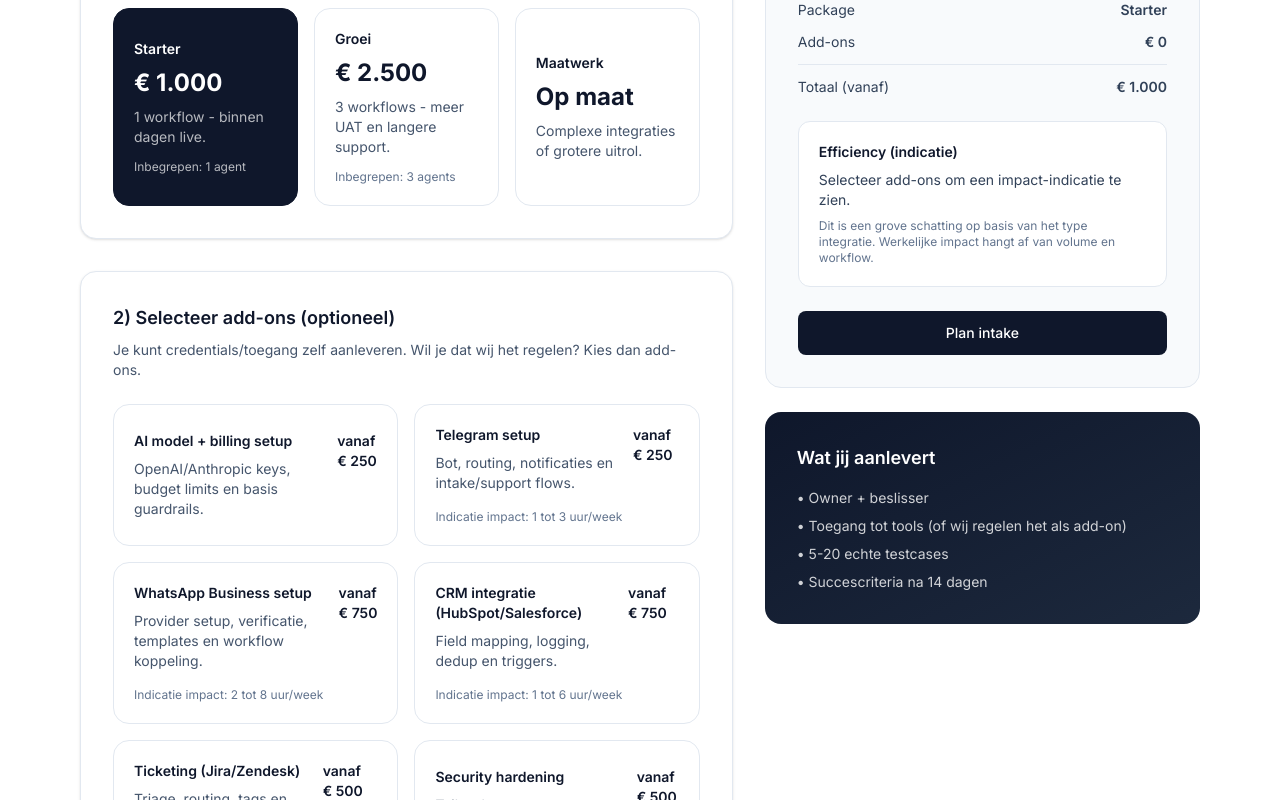
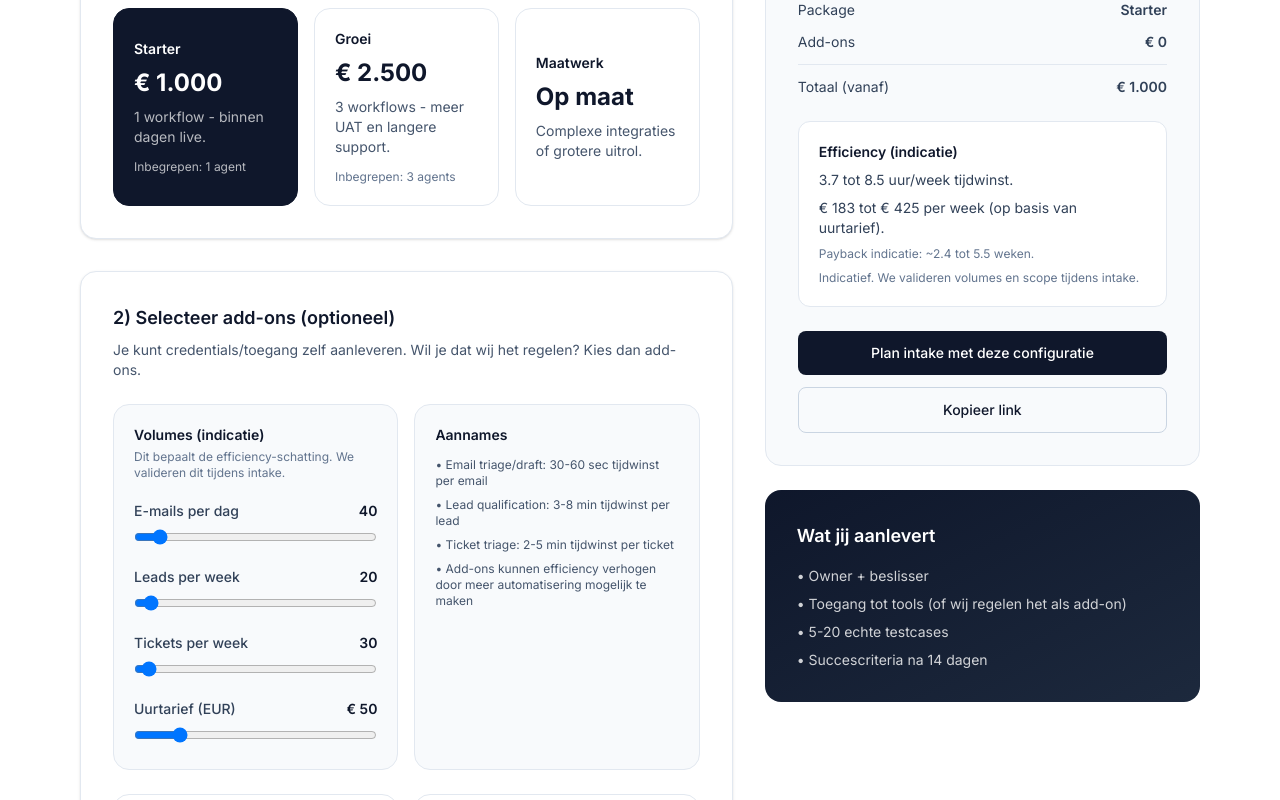
Before and after one commit to openclawbot69420-ux/youraiworker-site, a Next.js app: page /configure in a window 1280 px wide. Shown: the part 480-1280 px from the top of the page. Built offline with nearby package versions, Linux system fonts and the light colour scheme.

Commit message:
feat: configurator sliders + saved config to contact + better ROI estimate

```diff
--- a/src/app/configure/ui.tsx
+++ b/src/app/configure/ui.tsx
@@ -112,9 +112,31 @@ const currency = (value: number) => {
   }).format(value)
 }
 
+const CONFIG_STORAGE_KEY = "yaiw_config_v1"
+
+type ConfigPayload = {
+  selectedPackage: PackageKey
+  selectedAddOns: AddOnKey[]
+  volumes: {
+    emailsPerDay: number
+    leadsPerWeek: number
+    ticketsPerWeek: number
+  }
+  hourlyRateEuro: number
+  savedAtIso: string
+}
+
+const clamp = (value: number, min: number, max: number) => {
+  return Math.max(min, Math.min(max, value))
+}
+
 export const ConfigureUI: React.FC = () => {
   const [selectedPackage, setSelectedPackage] = useState<PackageKey>("starter")
   const [selectedAddOns, setSelectedAddOns] = useState<AddOnKey[]>([])
+  const [emailsPerDay, setEmailsPerDay] = useState<number>(40)
+  const [leadsPerWeek, setLeadsPerWeek] = useState<number>(20)
+  const [ticketsPerWeek, setTicketsPerWeek] = useState<number>(30)
+  const [hourlyRateEuro, setHourlyRateEuro] = useState<number>(50)
 
   const activePackage = useMemo(() => {
     return PACKAGES.find((p) => p.key === selectedPackage)!
@@ -130,16 +152,60 @@ export const ConfigureUI: React.FC = () => {
 
     const totalFrom = selectedPackage === "maatwerk" ? null : baseCost + addOnsCost
 
-    const minHours = activeAddOns.reduce((sum, a) => sum + a.efficiencyMinHoursPerWeek, 0)
-    const maxHours = activeAddOns.reduce((sum, a) => sum + a.efficiencyMaxHoursPerWeek, 0)
+    // Conservative baseline assumptions (transparent):
+    // - Email triage: 30-60 sec saved per email (for the portion that is triage/draft)
+    // - Lead qual: 3-8 min saved per lead
+    // - Ticket triage: 2-5 min saved per ticket
+    const emailMinHours = (emailsPerDay * 5 * 0.5) / 60
+    const emailMaxHours = (emailsPerDay * 5 * 1.0) / 60
+
+    const leadMinHours = (leadsPerWeek * 3) / 60
+    const leadMaxHours = (leadsPerWeek * 8) / 60
+
+    const ticketMinHours = (ticketsPerWeek * 2) / 60
+    const ticketMaxHours = (ticketsPerWeek * 5) / 60
+
+    // Add-ons can unlock more automation; we use them as multipliers only when relevant.
+    const hasTelegramOrWhatsApp = activeAddOns.some((a) => a.key === "telegram" || a.key === "whatsapp")
+    const hasCrmOrTicketing = activeAddOns.some((a) => a.key === "crm" || a.key === "ticketing")
+
+    const multiplier = 1 + (hasTelegramOrWhatsApp ? 0.15 : 0) + (hasCrmOrTicketing ? 0.15 : 0)
+
+    const baseMin = (emailMinHours + leadMinHours + ticketMinHours) * multiplier
+    const baseMax = (emailMaxHours + leadMaxHours + ticketMaxHours) * multiplier
+
+    // Keep the previously used "add-ons impact" as a smaller, additive indicator
+    const addOnsMinHours = activeAddOns.reduce((sum, a) => sum + a.efficiencyMinHoursPerWeek, 0)
+    const addOnsMaxHours = activeAddOns.reduce((sum, a) => sum + a.efficiencyMaxHoursPerWeek, 0)
+
+    const efficiencyMin = Math.max(0, baseMin + addOnsMinHours)
+    const efficiencyMax = Math.max(efficiencyMin, baseMax + addOnsMaxHours)
+
+    const savingsEuroMinPerWeek = efficiencyMin * hourlyRateEuro
+    const savingsEuroMaxPerWeek = efficiencyMax * hourlyRateEuro
+
+    const paybackWeeksMin = totalFrom ? totalFrom / Math.max(1, savingsEuroMaxPerWeek) : null
+    const paybackWeeksMax = totalFrom ? totalFrom / Math.max(1, savingsEuroMinPerWeek) : null
 
     return {
       totalFrom,
       addOnsCost,
-      efficiencyMin: minHours,
-      efficiencyMax: maxHours,
+      efficiencyMin,
+      efficiencyMax,
+      savingsEuroMinPerWeek,
+      savingsEuroMaxPerWeek,
+      paybackWeeksMin,
+      paybackWeeksMax,
     }
-  }, [activeAddOns, activePackage.priceEuro, selectedPackage])
+  }, [
+    activeAddOns,
+    activePackage.priceEuro,
+    emailsPerDay,
+    hourlyRateEuro,
+    leadsPerWeek,
+    selectedPackage,
+    ticketsPerWeek,
+  ])
 
   const toggleAddOn = (key: AddOnKey) => {
     setSelectedAddOns((prev) => {
@@ -149,6 +215,31 @@ export const ConfigureUI: React.FC = () => {
       return [...prev, key]
     })
   }
+
+  const configPayload: ConfigPayload = {
+    selectedPackage,
+    selectedAddOns,
+    volumes: {
+      emailsPerDay,
+      leadsPerWeek,
+      ticketsPerWeek,
+    },
+    hourlyRateEuro,
+    savedAtIso: new Date().toISOString(),
+  }
+
+  const persistConfig = () => {
+    try {
+      localStorage.setItem(CONFIG_STORAGE_KEY, JSON.stringify(configPayload))
+    } catch {
+      // ignore
+    }
+  }
+
+  const shareLink = useMemo(() => {
+    const encoded = encodeURIComponent(JSON.stringify(configPayload))
+    return `/contact?config=${encoded}`
+  }, [configPayload])
 
   return (
     <div className="grid gap-8 lg:grid-cols-[1.2fr_0.8fr]">
@@ -189,6 +280,92 @@ export const ConfigureUI: React.FC = () => {
           <p className="mt-2 text-sm text-slate-600">
             Je kunt credentials/toegang zelf aanleveren. Wil je dat wij het regelen? Kies dan add-ons.
           </p>
+
+          <div className="mt-6 grid gap-4 md:grid-cols-2">
+            <div className="rounded-2xl border border-slate-200 bg-slate-50 p-5">
+              <p className="text-sm font-semibold text-slate-900">Volumes (indicatie)</p>
+              <p className="mt-1 text-xs text-slate-500">
+                Dit bepaalt de efficiency-schatting. We valideren dit tijdens intake.
+              </p>
+
+              <div className="mt-5 space-y-4">
+                <div>
+                  <div className="flex items-center justify-between text-sm">
+                    <label htmlFor="emails" className="font-medium text-slate-700">E-mails per dag</label>
+                    <span className="font-semibold text-slate-900">{emailsPerDay}</span>
+                  </div>
+                  <input
+                    id="emails"
+                    type="range"
+                    min={0}
+                    max={500}
+                    value={emailsPerDay}
+                    onChange={(e) => setEmailsPerDay(Number(e.target.value))}
+                    className="mt-2 w-full"
+                  />
+                </div>
+
+                <div>
+                  <div className="flex items-center justify-between text-sm">
+                    <label htmlFor="leads" className="font-medium text-slate-700">Leads per week</label>
+                    <span className="font-semibold text-slate-900">{leadsPerWeek}</span>
+                  </div>
+                  <input
+                    id="leads"
+                    type="range"
+                    min={0}
+                    max={500}
+                    value={leadsPerWeek}
+                    onChange={(e) => setLeadsPerWeek(Number(e.target.value))}
+                    className="mt-2 w-full"
+                  />
+                </div>
+
+                <div>
+                  <div className="flex items-center justify-between text-sm">
+                    <label htmlFor="tickets" className="font-medium text-slate-700">Tickets per week</label>
+                    <span className="font-semibold text-slate-900">{ticketsPerWeek}</span>
+                  </div>
+                  <input
+                    id="tickets"
+                    type="range"
+                    min={0}
+                    max={1000}
+                    value={ticketsPerWeek}
+                    onChange={(e) => setTicketsPerWeek(Number(e.target.value))}
+                    className="mt-2 w-full"
+                  />
+                </div>
+
+                <div>
+                  <div className="flex items-center justify-between text-sm">
+                    <label htmlFor="rate" className="font-medium text-slate-700">Uurtarief (EUR)</label>
+                    <span className="font-semibold text-slate-900">{currency(hourlyRateEuro)}</span>
+                  </div>
+                  <input
+                    id="rate"
+                    type="range"
+                    min={20}
+                    max={200}
+                    step={5}
+                    value={hourlyRateEuro}
+                    onChange={(e) => setHourlyRateEuro(Number(e.target.value))}
+                    className="mt-2 w-full"
+                  />
+                </div>
+              </div>
+            </div>
+
+            <div className="rounded-2xl border border-slate-200 bg-slate-50 p-5">
+              <p className="text-sm font-semibold text-slate-900">Aannames</p>
+              <ul className="mt-3 space-y-2 text-xs text-slate-600">
+                <li>• Email triage/draft: 30-60 sec tijdwinst per email</li>
+                <li>• Lead qualification: 3-8 min tijdwinst per lead</li>
+                <li>• Ticket triage: 2-5 min tijdwinst per ticket</li>
+                <li>• Add-ons kunnen efficiency verhogen door meer automatisering mogelijk te maken</li>
+              </ul>
+            </div>
+          </div>
 
           <div className="mt-6 grid gap-4 md:grid-cols-2">
             {ADDONS.map((a) => {
@@ -253,22 +430,44 @@ export const ConfigureUI: React.FC = () => {
           <div className="mt-6 rounded-xl border border-slate-200 bg-white p-5">
             <p className="text-sm font-semibold text-slate-900">Efficiency (indicatie)</p>
             <p className="mt-2 text-sm text-slate-700">
-              {estimate.efficiencyMax === 0
-                ? "Selecteer add-ons om een impact-indicatie te zien."
-                : `${estimate.efficiencyMin} tot ${estimate.efficiencyMax} uur/week tijdwinst.`}
+              {`${estimate.efficiencyMin.toFixed(1)} tot ${estimate.efficiencyMax.toFixed(1)} uur/week tijdwinst.`}
             </p>
+            <p className="mt-2 text-sm text-slate-700">
+              {`${currency(estimate.savingsEuroMinPerWeek)} tot ${currency(estimate.savingsEuroMaxPerWeek)} per week (op basis van uurtarief).`}
+            </p>
+            {estimate.paybackWeeksMin && estimate.paybackWeeksMax && (
+              <p className="mt-2 text-xs text-slate-500">
+                Payback indicatie: ~{estimate.paybackWeeksMin.toFixed(1)} tot {estimate.paybackWeeksMax.toFixed(1)} weken.
+              </p>
+            )}
             <p className="mt-2 text-xs text-slate-500">
-              Dit is een grove schatting op basis van het type integratie. Werkelijke impact hangt af
-              van volume en workflow.
+              Indicatief. We valideren volumes en scope tijdens intake.
             </p>
           </div>
 
-          <a
-            href="/contact"
-            className="mt-6 block rounded-lg bg-slate-900 px-6 py-3 text-center text-sm font-medium text-white hover:bg-slate-800 transition-colors"
-          >
-            Plan intake
-          </a>
+          <div className="mt-6 grid gap-3">
+            <a
+              href={shareLink}
+              onClick={persistConfig}
+              className="block rounded-lg bg-slate-900 px-6 py-3 text-center text-sm font-medium text-white hover:bg-slate-800 transition-colors"
+            >
+              Plan intake met deze configuratie
+            </a>
+            <button
+              type="button"
+              onClick={async () => {
+                persistConfig()
+                try {
+                  await navigator.clipboard.writeText(`${window.location.origin}${shareLink}`)
+                } catch {
+                  // ignore
+                }
+              }}
+              className="rounded-lg border border-slate-300 px-6 py-3 text-center text-sm font-medium text-slate-900 hover:bg-slate-50 transition-colors"
+            >
+              Kopieer link
+            </button>
+          </div>
         </div>
 
         <div className="rounded-2xl bg-gradient-to-br from-slate-900 to-slate-800 p-8 text-white">
--- a/src/app/contact/ContactForm.tsx
+++ b/src/app/contact/ContactForm.tsx
@@ -1,9 +1,33 @@
 "use client"
 
-import { useState } from "react"
+import { useEffect, useState } from "react"
+
+const CONFIG_STORAGE_KEY = "yaiw_config_v1"
 
 export const ContactForm: React.FC = () => {
   const [status, setStatus] = useState<"idle" | "sending" | "success" | "error">("idle")
+  const [prefillMessage, setPrefillMessage] = useState<string>("")
+
+  useEffect(() => {
+    try {
+      const url = new URL(window.location.href)
+      const configParam = url.searchParams.get("config")
+
+      const stored = localStorage.getItem(CONFIG_STORAGE_KEY)
+      const raw = configParam ? decodeURIComponent(configParam) : stored
+
+      if (!raw) {
+        return
+      }
+
+      const parsed = JSON.parse(raw) as unknown
+      const json = JSON.stringify(parsed, null, 2)
+
+      setPrefillMessage(`\n\n---\nConfiguratie (van configurator):\n${json}\n---\n`)
+    } catch {
+      // ignore
+    }
+  }, [])
 
   const handleSubmit = async (e: React.FormEvent<HTMLFormElement>) => {
     e.preventDefault()
@@ -14,7 +38,7 @@ export const ContactForm: React.FC = () => {
       name: (form.elements.namedItem("name") as HTMLInputElement).value,
       email: (form.elements.namedItem("email") as HTMLInputElement).value,
       company: (form.elements.namedItem("company") as HTMLInputElement).value,
-      message: (form.elements.namedItem("message") as HTMLTextAreaElement).value,
+      message: `${(form.elements.namedItem("message") as HTMLTextAreaElement).value}${prefillMessage}`,
       website: (form.elements.namedItem("website") as HTMLInputElement | null)?.value ?? "",
     }
 
```
